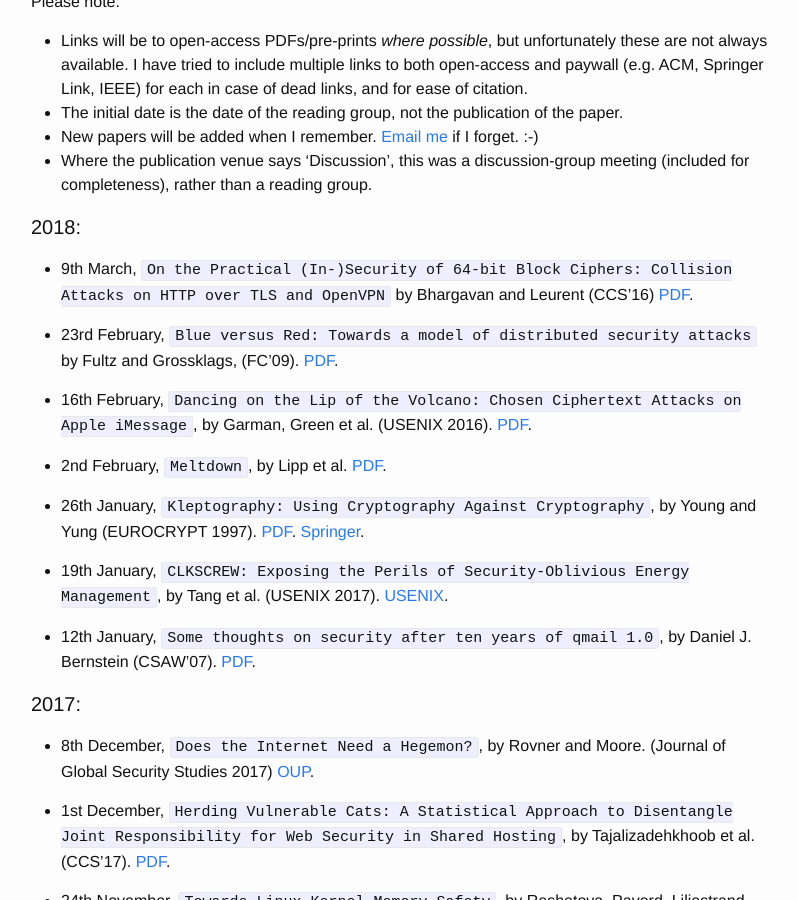
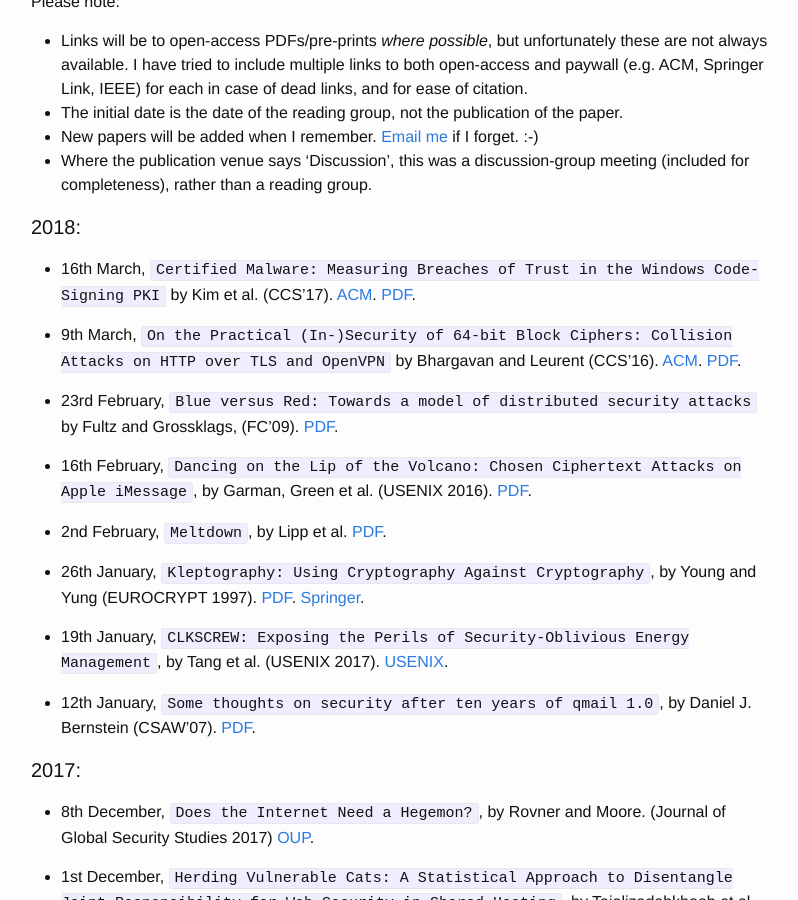
Before and after one commit to mpdehnel/ReadingGroup, a Jekyll site: the page built from index.md, in a window 1280 px wide and 900 px high, scrolled down 513 px. Shown: the whole window, without its empty margins (239-1037 px from the left). Built offline with Jekyll 4.4.1, drawn with Linux system fonts in a browser that asks for light colours.

Commit message:
add malicious PKI certs paper

```diff
--- a/index.md
+++ b/index.md
@@ -20,7 +20,9 @@ Please note:
 
 #### 2018:
 
-* 9th March, `On the Practical (In-)Security of 64-bit Block Ciphers: Collision Attacks on HTTP over TLS and OpenVPN` by Bhargavan and Leurent (CCS'16) [PDF](https://eprint.iacr.org/2016/798.pdf).
+* 16th March, `Certified Malware: Measuring Breaches of Trust in the Windows Code-Signing PKI` by Kim et al. (CCS'17). [ACM](https://dl.acm.org/citation.cfm?doid=3133956.3133958). [PDF](http://legacydirs.umiacs.umd.edu/~tdumitra/papers/CCS-2017.pdf).
+
+* 9th March, `On the Practical (In-)Security of 64-bit Block Ciphers: Collision Attacks on HTTP over TLS and OpenVPN` by Bhargavan and Leurent (CCS'16). [ACM](https://dl.acm.org/citation.cfm?doid=2976749.2978423). [PDF](https://eprint.iacr.org/2016/798.pdf).
 
 * 23rd February, `Blue versus Red: Towards a model of distributed security attacks` by Fultz and Grossklags, (FC'09). [PDF](http://people.ischool.berkeley.edu/~jensg/research/paper/Grossklags-FC09.pdf).
 
```
